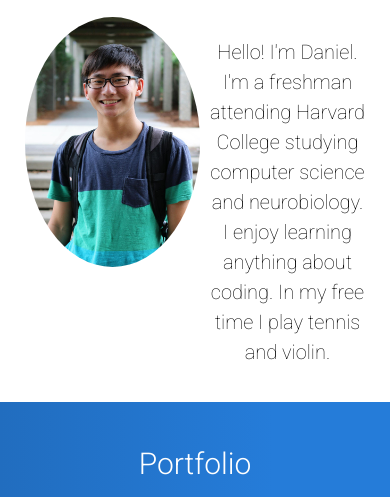
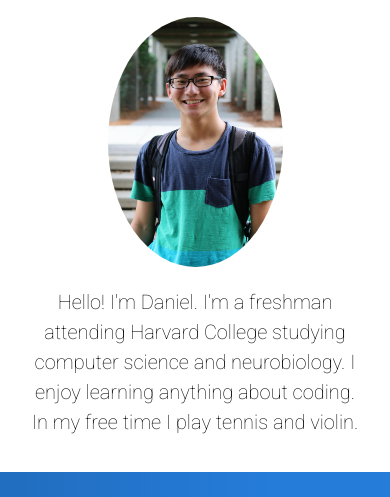
Before and after one commit to djseong/djseong.github.io, a plain HTML site: page index.html in a window 390 px wide. Shown: the part 587-1084 px from the top of the page. Drawn offline with Linux system fonts and the light colour scheme.

Commit message:
about me fix

```diff
--- a/index.html
+++ b/index.html
@@ -99,7 +99,7 @@
               <div class = "col-md-12">
                 <h2> About Me </h2>
             </div>
-            <div class="row">
+            <div class="row hidden-xs">
                 <div class = "col-sm-8 col-sm-offset-2 col-lg-6 col-lg-offset-3">
                     <div class = "media">
                       <div class = "media-left">
@@ -110,6 +110,14 @@
                       </div>
                     </div>
                 </div>
+            </div>
+            <div class = "row visible-xs">
+              <div class = "col-xs-12" style = "text-align: center";>
+                <img class = "about_image" src = "images/Me.jpg" alt = "">
+              </div>
+              <div class = "col-xs-12">
+                <p> Hello! I'm Daniel. I'm a freshman attending Harvard College studying computer science and neurobiology. I enjoy learning anything about coding. In my free time I play tennis and violin. </p>
+              </div>
             </div>
         </div>
     </section>
```
